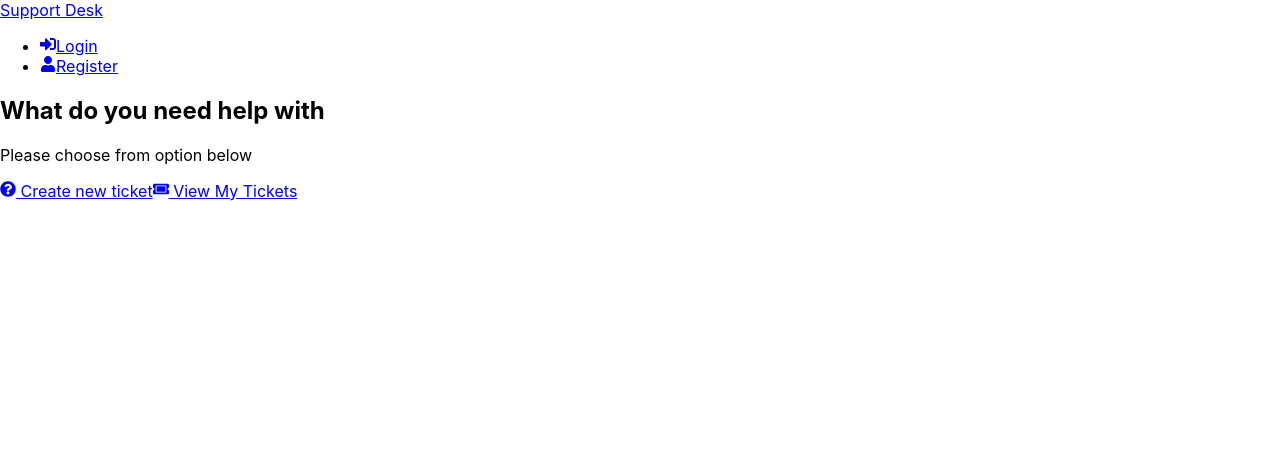
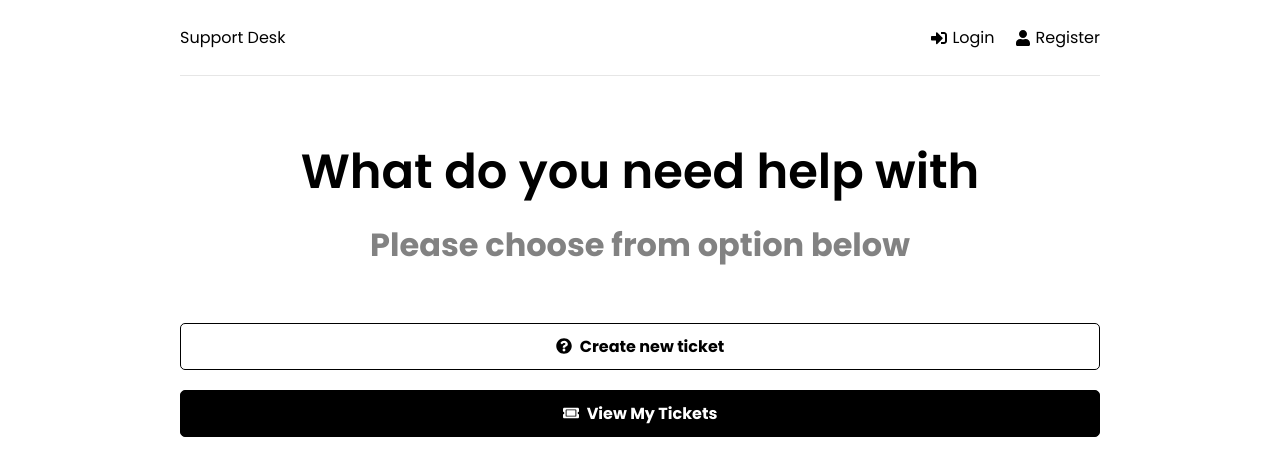
Before and after one commit to Techtees/support-desk, a React (Create React App) app in the folder frontend/: page / in a window 1280 px wide. Shown: the top 476 px of the page. Built offline with nearby package versions, Linux system fonts and the light colour scheme.

Commit message:
hook up registration form  to database

```diff
--- a/frontend/package.json
+++ b/frontend/package.json
@@ -1,6 +1,7 @@
 {
   "name": "frontend",
   "version": "0.1.0",
+  "proxy": "http://localhost:5000",
   "private": true,
   "dependencies": {
     "@reduxjs/toolkit": "1.8.1",
--- a/frontend/src/features/auth/authSlice.js
+++ b/frontend/src/features/auth/authSlice.js
@@ -1,8 +1,12 @@
 import { createSlice, createAsyncThunk } from '@reduxjs/toolkit';
 import authService from './authService';
 
+//Get user from localstorage
+
+const user = JSON.parse(localStorage.getItem('user'))
+
 const initialState = {
-  user: null,
+  user: user ? user : null,
   isError: false,
   isSuccess: false,
   isLoading: false,
@@ -10,14 +14,15 @@
 };
 
 //Register User
-export const register = createAsyncThunk('ath/register', async (user, thunkApi) => {
+export const register = createAsyncThunk('auth/register', async (user, thunkApi) => {
    try {
-    return await authService.register(user)
+      return await authService.register(user)
    } catch (error) {
-    console.log(error)
-    //  const message = (error.response && error.response.data && error.response.data.message ||error.message||error.toString())
+      console.log(error)
 
-    //  return thunkApi.rejectWithValue(message)
+      const message = (error.response && error.response.data && error.response.data.message ||error.message||error.toString())
+
+      return thunkApi.rejectWithValue(message)
    }
 } )
 
--- a/frontend/src/features/auth/authservice.js
+++ b/frontend/src/features/auth/authservice.js
@@ -1,9 +1,8 @@
 import axios from 'axios'
-const API_URL = "http://localhost:5000/api/users"
+const API_URL = "api/users"
 
 //Register user
 const register = async (userData) => {
-    console.log(userData)
     const response =  await axios.post(API_URL, userData)
 
     if(response.data) {
--- a/frontend/src/index.css
+++ b/frontend/src/index.css
@@ -1,13 +1,406 @@
-body {
+@import url('https://fonts.googleapis.com/css2?family=Poppins:wght@300;400;600;700&display=swap');
+
+* {
   margin: 0;
-  font-family: -apple-system, BlinkMacSystemFont, 'Segoe UI', 'Roboto', 'Oxygen',
-    'Ubuntu', 'Cantarell', 'Fira Sans', 'Droid Sans', 'Helvetica Neue',
-    sans-serif;
-  -webkit-font-smoothing: antialiased;
-  -moz-osx-font-smoothing: grayscale;
+  padding: 0;
+  box-sizing: border-box;
 }
 
-code {
-  font-family: source-code-pro, Menlo, Monaco, Consolas, 'Courier New',
-    monospace;
+body {
+  font-family: 'Poppins', sans-serif;
+  height: 100vh;
 }
+
+a {
+  text-decoration: none;
+  color: #000;
+}
+
+p {
+  line-height: 1.7;
+}
+
+ul {
+  list-style: none;
+}
+
+li {
+  line-height: 2.2;
+}
+
+h1,
+h2,
+h3 {
+  font-weight: 600;
+  margin-bottom: 10px;
+}
+
+.container {
+  width: 100%;
+  max-width: 960px;
+  margin: 0 auto;
+  padding: 0 20px;
+  text-align: center;
+}
+
+.header {
+  display: flex;
+  justify-content: space-between;
+  align-items: center;
+  padding: 20px 0;
+  border-bottom: 1px solid #e6e6e6;
+  margin-bottom: 60px;
+}
+
+.header ul {
+  display: flex;
+  align-items: center;
+  justify-content: space-between;
+}
+
+.header ul li {
+  margin-left: 20px;
+}
+
+.header ul li a {
+  display: flex;
+  align-items: center;
+}
+
+.header ul li a:hover {
+  color: #777;
+}
+
+.header ul li a svg {
+  margin-right: 5px;
+}
+
+.heading {
+  font-size: 2rem;
+  font-weight: 700;
+  margin-bottom: 50px;
+  padding: 0 20px;
+}
+
+.heading p {
+  color: #828282;
+}
+
+.boxes {
+  display: grid;
+  grid-template-columns: repeat(3, 1fr);
+  gap: 20px;
+  justify-content: space-between;
+  align-items: center;
+  text-align: center;
+  margin-bottom: 30px;
+}
+
+.boxes div {
+  padding: 30px;
+  border: 1px solid #e6e6e6;
+  border-radius: 10px;
+}
+
+.boxes h2 {
+  margin-top: 20px;
+}
+
+.boxes a:hover {
+  color: #777;
+}
+
+.form {
+  width: 70%;
+  margin: 0 auto;
+}
+
+.form-group {
+  margin-bottom: 10px;
+}
+
+.form-group input,
+.form-group textarea,
+.form-group select {
+  width: 100%;
+  padding: 10px;
+  border: 1px solid #e6e6e6;
+  border-radius: 5px;
+  margin-bottom: 10px;
+  font-family: inherit;
+}
+
+.form-group label {
+  text-align: left;
+  display: block;
+  margin: 0 0 5px 3px;
+}
+
+.btn {
+  padding: 10px 20px;
+  border: 1px solid #000;
+  border-radius: 5px;
+  background: #000;
+  color: #fff;
+  font-size: 16px;
+  font-weight: 700;
+  cursor: pointer;
+  text-align: center;
+  appearance: button;
+  display: flex;
+  align-items: center;
+  justify-content: center;
+}
+
+.btn svg {
+  margin-right: 8px;
+}
+
+.btn-reverse {
+  background: #fff;
+  color: #000;
+}
+
+.btn-block {
+  width: 100%;
+  margin-bottom: 20px;
+}
+
+.btn-sm {
+  padding: 5px 15px;
+  font-size: 13px;
+}
+
+.btn-danger {
+  background: darkred;
+  border: none;
+}
+
+.btn-back {
+  width: 150px;
+  margin-bottom: 20px;
+}
+
+.btn:hover {
+  transform: scale(0.98);
+}
+
+.ticket-created {
+  border: 1px solid #e6e6e6;
+  border-radius: 5px;
+  padding: 50px;
+}
+
+.ticket-number {
+  margin-bottom: 30px;
+}
+
+.ticket-number h2 {
+  font-size: 2.3rem;
+  margin-bottom: 10px;
+}
+
+.ticket-number p {
+  font-size: 1.3rem;
+}
+
+.ticket-info {
+  font-size: 1.3rem;
+}
+
+.ticket,
+.ticket-headings {
+  display: grid;
+  grid-template-columns: repeat(4, 1fr);
+  gap: 20px;
+  justify-content: space-between;
+  align-items: center;
+  margin-bottom: 20px;
+  background: #f4f4f4;
+  padding: 10px 15px;
+  border-radius: 5px;
+  text-align: center;
+}
+
+.ticket-headings {
+  font-weight: 700;
+}
+
+.status {
+  background-color: #333;
+  color: #fff;
+  width: 100px;
+  padding: 0 20px;
+  justify-self: center;
+  border-radius: 10px;
+  font-size: 16px;
+  text-align: center;
+}
+
+.status-new {
+  background-color: green;
+  color: #fff;
+  border-radius: 10px;
+}
+
+.status-open {
+  background-color: steelblue;
+  color: #fff;
+  border-radius: 10px;
+}
+
+.status-closed {
+  background-color: darkred;
+  color: #fff;
+  border-radius: 10px;
+}
+
+.ticket-page {
+  position: relative;
+  text-align: left;
+}
+
+.ticket-page h2 {
+  display: flex;
+  align-items: center;
+  justify-content: space-between;
+}
+
+.ticket-page .btn {
+  margin-bottom: 30px;
+}
+
+.ticket-page .btn-block {
+  width: 100%;
+  margin-top: 30px;
+}
+
+.ticket-desc {
+  margin: 20px 0;
+  font-size: 17px;
+  background-color: #f4f4f4;
+  border: 1px #ccc solid;
+  padding: 10px 15px;
+  border-radius: 5px;
+}
+
+.note {
+  border: 1px solid #e6e6e6;
+  border-radius: 5px;
+  text-align: left;
+  padding: 20px;
+  margin-bottom: 20px;
+  position: relative;
+}
+
+.note-head {
+  background: #f4f4f4;
+  padding: 5px 20px;
+  display: flex;
+  justify-content: space-between;
+  align-items: center;
+  margin-bottom: 20px;
+}
+
+.note-date {
+  position: absolute;
+  top: 15px;
+  right: 10px;
+  font-size: 14px;
+}
+
+.delete-note {
+  color: red;
+  cursor: pointer;
+  position: absolute;
+  bottom: 10px;
+  right: 20px;
+}
+
+.btn-close {
+  background: none;
+  border: none;
+  color: #000;
+  position: absolute;
+  top: 5px;
+  right: 5px;
+  font-size: 16px;
+  cursor: pointer;
+}
+
+.btn-close:hover {
+  color: red;
+  transform: scale(0.98);
+}
+
+p.status-in-progress {
+  color: orangered;
+}
+
+p.status-waiting {
+  color: red;
+}
+
+p.status-ready {
+  color: steelblue;
+}
+
+p.status-complete {
+  color: green;
+}
+
+footer {
+  position: sticky;
+  top: 95vh;
+  text-align: center;
+}
+
+.loadingSpinnerContainer {
+  position: fixed;
+  top: 0;
+  right: 0;
+  bottom: 0;
+  left: 0;
+  background-color: rgba(0, 0, 0, 0.5);
+  z-index: 5000;
+  display: flex;
+  justify-content: center;
+  align-items: center;
+}
+
+.loadingSpinner {
+  width: 64px;
+  height: 64px;
+  border: 8px solid;
+  border-color: #000 transparent #555 transparent;
+  border-radius: 50%;
+  animation: spin 1.2s linear infinite;
+}
+
+@keyframes spin {
+  0% {
+    transform: rotate(0deg);
+  }
+  100% {
+    transform: rotate(360deg);
+  }
+}
+
+@media (max-width: 600px) {
+  .boxes {
+    grid-template-columns: 1fr;
+  }
+
+  .form {
+    width: 90%;
+  }
+
+  .ticket-created h2,
+  .heading h1 {
+    font-size: 2rem;
+  }
+
+  .heading p {
+    font-size: 1.5rem;
+  }
+}
--- a/frontend/src/pages/Register.jsx
+++ b/frontend/src/pages/Register.jsx
@@ -18,7 +18,7 @@
 
     const dispatch = useDispatch()
 
-    const {user, isLoading, isSuccess,isError, message} = useSelector(state => state.auth)
+    const {user, isLoading, isSuccess, isError, message} = useSelector(state => state.auth)
 
     useEffect(() => {
         if(isError) {
```
